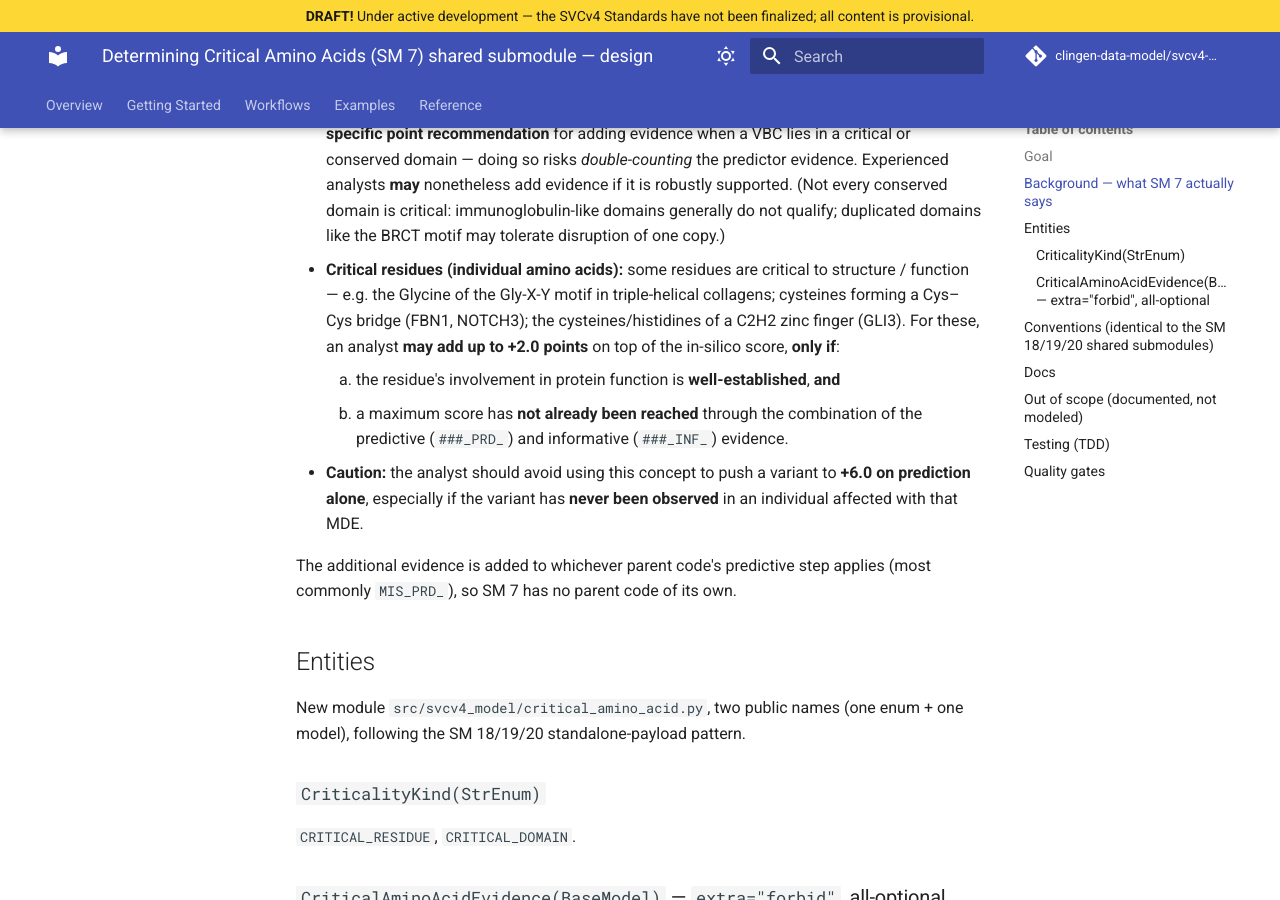
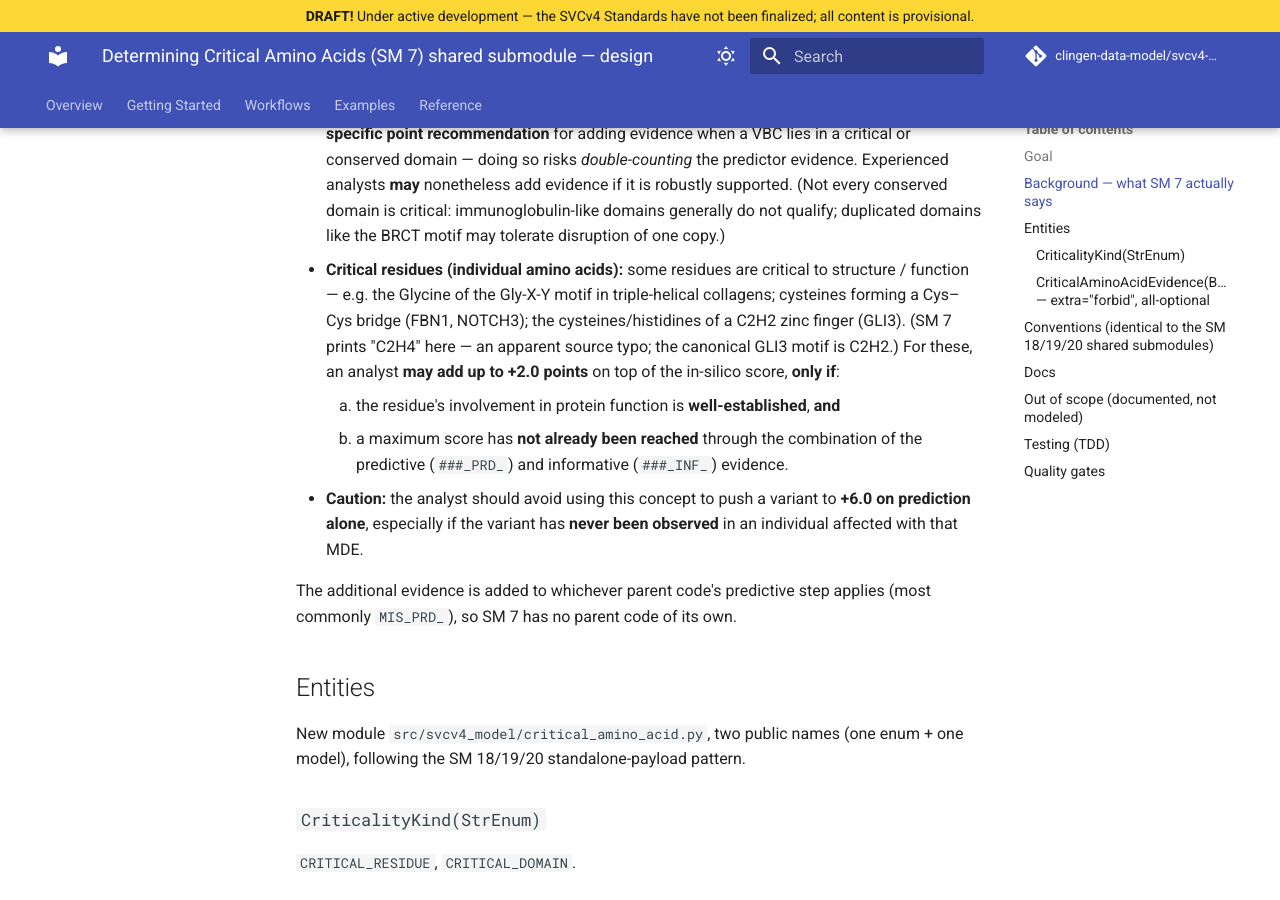
Before and after one commit to clingen-data-model/svcv4-model, an MkDocs documentation site: the page built from docs/superpowers/specs/2026-08-21-critical-amino-acids-design.md, in a window 1280 px wide and 900 px high, scrolled down 675 px. Built offline with MkDocs 1.6.1 and Material for MkDocs 9.7.7, drawn with Linux system fonts in a browser that asks for light colours; comment, search, counter and statistics services are not loaded; some of the changed text lies outside the part shown.

Commit message:
Fix spec: flag SM 7 C2H4->C2H2 typo; drop BRCT as critical-domain exemplar
Co-Authored-By: Claude Opus 4.8 (1M context) <noreply@anthropic.com>

```diff
--- a/docs/superpowers/specs/2026-08-21-critical-amino-acids-design.md
+++ b/docs/superpowers/specs/2026-08-21-critical-amino-acids-design.md
@@ -30,7 +30,8 @@ SM 7 is guidance, not a scored decision tree. Its structured content:
 - **Critical residues (individual amino acids):** some residues are critical to structure /
   function — e.g. the Glycine of the Gly-X-Y motif in triple-helical collagens; cysteines
   forming a Cys–Cys bridge (FBN1, NOTCH3); the cysteines/histidines of a C2H2 zinc finger
-  (GLI3). For these, an analyst **may add up to +2.0 points** on top of the in-silico score,
+  (GLI3). (SM 7 prints "C2H4" here — an apparent source typo; the canonical GLI3 motif is
+  C2H2.) For these, an analyst **may add up to +2.0 points** on top of the in-silico score,
   **only if**:
     1. the residue's involvement in protein function is **well-established**, **and**
     2. a maximum score has **not already been reached** through the combination of the
@@ -121,8 +122,10 @@ notes is out of scope for this increment.)
   Gly-X-Y glycine with `function_role_established=True`, `additional_points=2.0`,
   `max_score_not_reached=True`, `observed_in_affected=True`,
   `double_counting_considered=True`).
-- A `CRITICAL_DOMAIN` round-trip (e.g. a BRCT motif, `additional_points=0.0` / analyst
-  discretion).
+- A `CRITICAL_DOMAIN` round-trip (a documented critical functional domain,
+  `additional_points=0.0` / analyst discretion — SM 7 makes no specific recommendation for
+  domains). Deliberately not BRCT: SM 7 cites the BRCA1 BRCT motif as a *duplicated,
+  disruption-tolerant* domain, i.e. the opposite of a clear-cut critical one.
 - Permissive-empty; `extra="forbid"`; all `CriticalityKind` values round-trip; importable
   from package root.
 
```
